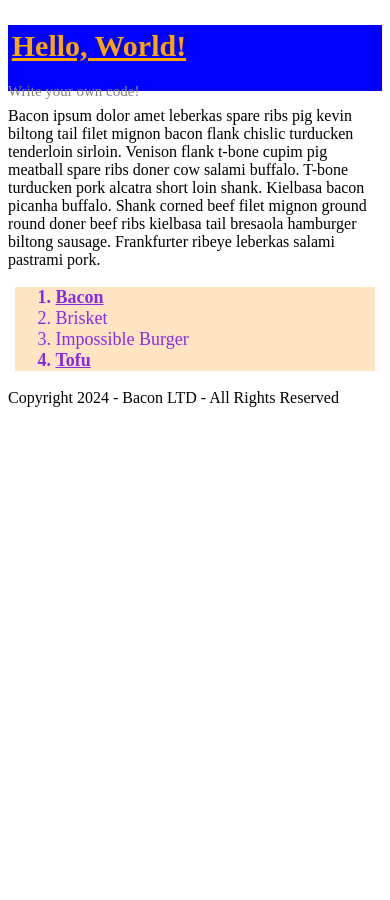
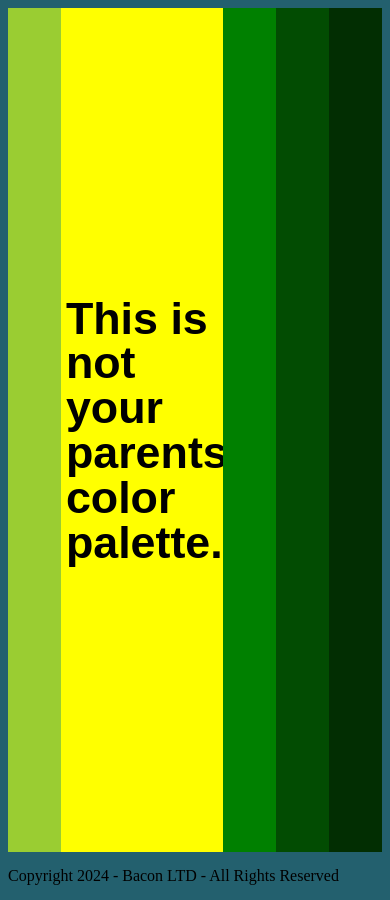
Before and after one commit to TimMcKennaYCP/class_sandbox, a plain HTML site: page index.html in a window 390 px wide. Before the commit the page ends 844 px from the top, so only its background shows below. Drawn offline with Linux system fonts and the light colour scheme.

Commit message:
Media Queries and CSS Reset
Added in CSS Reset from MeyerWeb and some basic media queries.

```diff
--- a/css/style.css
+++ b/css/style.css
@@ -1,31 +1,146 @@
 /* Start writing your CSS */
 
-h1{
-    font-size: 30px;
-    color: orange;
-    text-decoration: underline;
-    padding: 1%;
+<style>
+@import url('https://fonts.googleapis.com/css2?family=Poppins:ital,wght@0,100;0,200;0,300;0,400;0,500;0,600;0,700;0,800;0,900;1,100;1,200;1,300;1,400;1,500;1,600;1,700;1,800;1,900&display=swap')
+</style>
+
+/* CSS Reset
+   http://meyerweb.com/eric/tools/css/reset/
+   v2.0 | 20110126
+   License: none (public domain)
+*/
+
+html, body, div, span, applet, object, iframe,
+h1, h2, h3, h4, h5, h6, p, blockquote, pre,
+a, abbr, acronym, address, big, cite, code,
+del, dfn, em, img, ins, kbd, q, s, samp,
+small, strike, strong, sub, sup, tt, var,
+b, u, i, center,
+dl, dt, dd, ol, ul, li,
+fieldset, form, label, legend,
+table, caption, tbody, tfoot, thead, tr, th, td,
+article, aside, canvas, details, embed,
+figure, figcaption, footer, header, hgroup,
+menu, nav, output, ruby, section, summary,
+time, mark, audio, video {
+	margin: 0;
+	padding: 0;
+	border: 0;
+	font-size: 100%;
+	font: inherit;
+	vertical-align: baseline;
+}
+/* HTML5 display-role reset for older browsers */
+article, aside, details, figcaption, figure,
+footer, header, hgroup, menu, nav, section {
+	display: block;
+}
+body {
+	line-height: 1;
+}
+ol, ul {
+	list-style: none;
+}
+blockquote, q {
+	quotes: none;
+}
+blockquote:before, blockquote:after,
+q:before, q:after {
+	content: '';
+	content: none;
+}
+table {
+	border-collapse: collapse;
+	border-spacing: 0;
 }
 
-nav{
-    background-color: blue;
+/* End Reset */
+
+section{
+    width: 100%;
+    display: flex;
+    flex-direction: row;
     margin: 0 auto;
+    justify-content: space-between;
+    align-items: center;
 }
 
-nav p{
-    font-size: 15px;
-    color: gray;
-    line-height: 1.5%;
+div{
+    width: 100%;
+    height: 100vh;
+    display: flex;
+    flex-direction: row;
+    margin: 0 auto;
+    justify-content: space-between;
+    align-items: center;
+    background-color: #fff;
 }
 
-#main_content{
-    margin: 2%;
-    background-color: bisque;
-    font-size: 18px;
-    color:blueviolet;
+.one{
+    background-color: yellowgreen;
 }
 
-.yum{
-    font-weight: bold;
-    text-decoration: underline;
+.two{
+    background-color: yellow;
 }
+
+.two h1{
+    font-family: "Poppins", sans-serif;
+    font-weight: 900;
+    font-size: 2.8em;
+    margin: 1% 3%;
+}
+
+.two h1:hover{
+    color: #23606E;
+    animation-duration: .5m;
+}
+
+.three{
+    background-color: green;
+}
+
+.four{
+ background-color: rgb(2, 76, 2);
+}
+
+.five{
+    background-color: rgb(2, 46, 2);
+}
+
+/* Media Queries */
+
+/* Extra small devices (phones, 600px and down) */
+@media only screen and (max-width: 600px) {
+    body{
+    background-color: #23606E;
+    }
+}
+
+/* Small devices (portrait tablets and large phones, 600px and up) */
+@media only screen and (min-width: 600px) {
+    body{
+    background-color: #FACFCE;
+    }
+}
+
+/* Medium devices (landscape tablets, 768px and up) */
+@media only screen and (min-width: 768px) {
+    body{
+        background-color: #008F8C;
+        }
+}
+
+/* Large devices (laptops/desktops, 800px and up) */
+@media only screen and (min-width: 800px) {
+    body{
+        background-color: #015958;
+        }
+}
+
+/* Extra large devices (large laptops and desktops, 850px and up) */
+@media only screen and (min-width: 850px) {
+    body{
+        background-color: #023535;
+        }
+}
--- a/index.html
+++ b/index.html
@@ -11,26 +11,17 @@
 
   <body>
 
-    <nav>
-      <h1>Hello, World!</h1>
-      <p>Write your own code!</p>
-    </nav>
+
 
     <section>
-      <p>Bacon ipsum dolor amet leberkas spare ribs pig kevin biltong tail filet mignon bacon flank chislic turducken tenderloin sirloin. Venison flank t-bone cupim pig meatball spare ribs doner cow salami buffalo. T-bone turducken pork alcatra short loin shank. Kielbasa bacon picanha buffalo. Shank corned beef filet mignon ground round doner beef ribs kielbasa tail bresaola hamburger biltong sausage. Frankfurter ribeye leberkas salami pastrami pork.</p>
+      <div class="one"></div>
+      <div class="two">
+        <h1>This is not your parents color palette.</h1>
+      </div>
+      <div class="three"></div>
+      <div class="four"></div>
+      <div class="five"></div>
     </section>
-
-    <div id="main_content">
-      <ol>
-        <li class="yum">Bacon</li>
-        <li>Brisket</li>
-        <li>Impossible Burger</li>
-        <li class="yum">Tofu</li>
-      </ol>
-
-
-
-    </div>
 
     <footer>
       <p>Copyright 2024 - Bacon LTD - All Rights Reserved</p>
```
